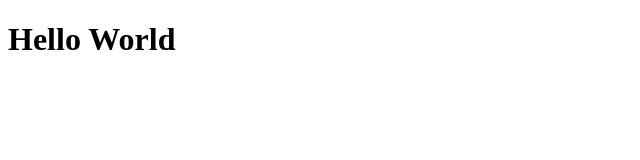
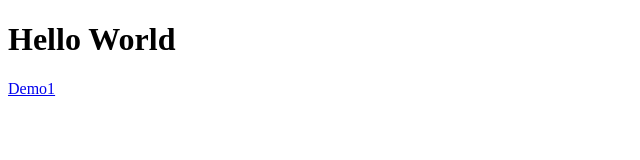
Before and after one commit to scott2srikanth/SONET, a plain HTML site: page index.html in a window 1280 px wide. Shown: the full height of the page, 0-640 px from the left. Drawn offline with Linux system fonts and the light colour scheme.

Commit message:
Update index.html

```diff
--- a/index.html
+++ b/index.html
@@ -3,5 +3,6 @@
     <head></head>
     <body>
         <h1>Hello World</h1>
+        <a href="demo1.html">Demo1</a>
     </body>
 </html>
```
